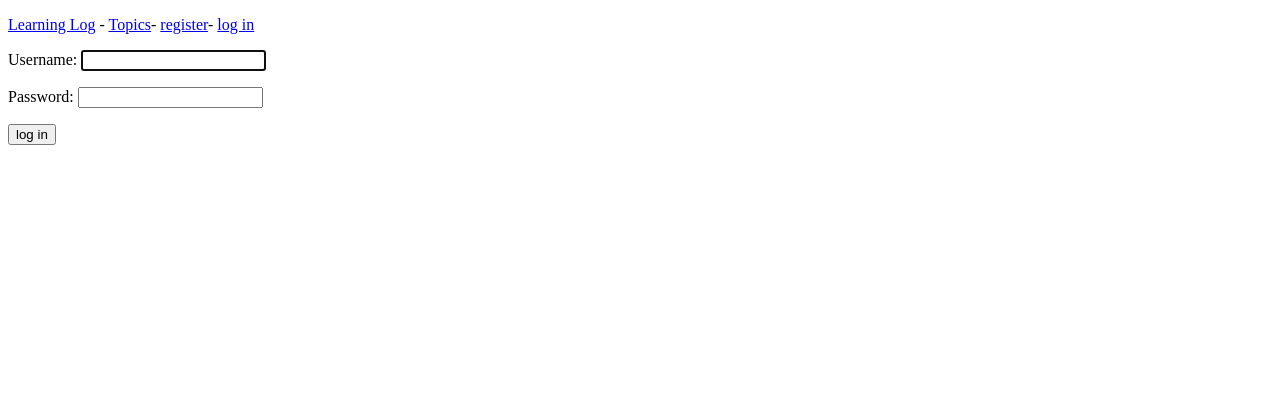
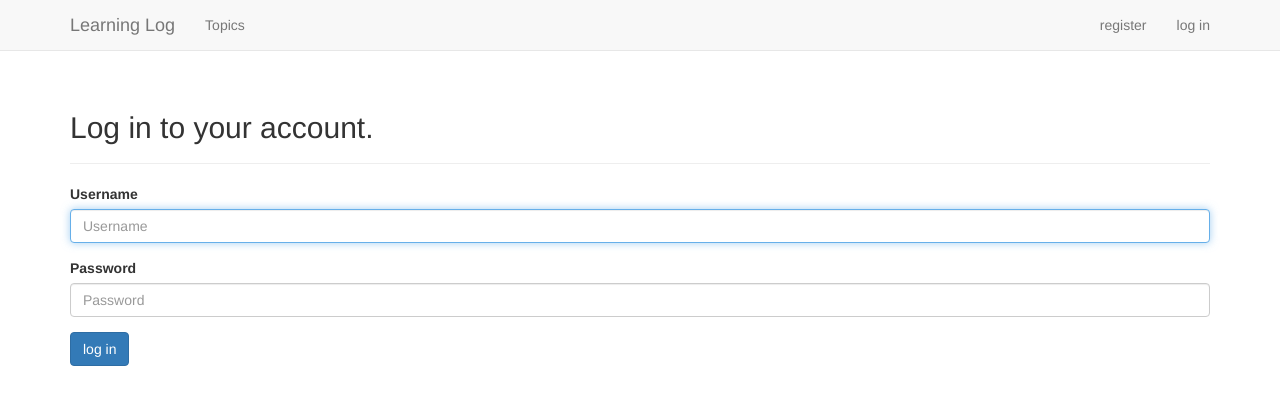
Before and after one commit to wenshijie/learning_log, a Django app: page /users/login/ in a window 1280 px wide. Shown: the top 405 px of the page. Run offline with Django 3.2, Linux system fonts and the light colour scheme; some libraries are stand-ins or nearby versions.

Commit message:
20.1.5设置登录界面样式

```diff
--- a/learning_logs/templates/learning_logs/base.html
+++ b/learning_logs/templates/learning_logs/base.html
@@ -1,16 +1,56 @@
-<p>
-    <a href="{% url 'learning_logs:index' %}"> Learning Log</a> -
-    <a href="{% url 'learning_logs:topics' %}">Topics</a>-
-    {% if user.is_authenticated %}
-    Hello, {{ user.username }}.
-        <a href="{% url 'users:logout' %}"> log out</a>
-    {% else %}
-        <a href="{% url 'users:register' %}">register</a>-
-        <a href="{% url 'users:login' %}">log in</a>
-    {% endif %}
+{% load bootstrap3 %}
+<!DOCTYPE html>
+<html lang="en">
+<head>
+    <meta charset="UTF-8">
+    <meta http-equiv="X-UA-Compatible" content="IE=edge">
+    <meta name="viewport" content="width=device-width,initial-scale=1">
+    <title>Learning Log</title>
+    {% bootstrap_css %}
+    {% bootstrap_javascript %}
+</head>
+<body>
 
-</p>
+<!-- Static navbar -->
+<nav class="navbar navbar-default navbar-static-top">
+    <div class="container">
+        <div class="navbar-header">
+        <button type="button" class="navbar-toggle collapsed"
+                data-toggle="collapse" data-target="#navbar"
+                aria-expanded="false" aria-controls="navbar">
+        </button>
+        <a class="navbar-brand" href="{% url 'learning_logs:index' %}">Learning Log</a>
+        </div>
 
-{% block content %}
+        <div id="navbar" class="navbar-collapse collapse">
+            <ul class="nav navbar-nav">
+                <li><a href="{% url 'learning_logs:topics' %}">Topics</a> </li>
+            </ul>
+            <ul class="nav navbar-nav navbar-right">
+                {% if user.is_authenticated %}
+                    <li><a>Hello,{{ user.username }}.</a></li>
+                    <li><a href="{% url 'users:logout' %}">log out</a> </li>
+                {% else %}
+                    <li><a href="{% url 'users:register' %}">register</a> </li>
+                    <li><a href="{% url 'users:login' %}">log in</a> </li>
+                {% endif %}
+            </ul>
+        </div><!--/.nav-collapse-->
 
-{% endblock content%}
+    </div>
+</nav>
+
+<div class="container">
+
+    <div class="page-header">
+        {% block header %}
+        {% endblock header %}
+    </div>
+    <div>
+        {% block content %}
+        {% endblock content %}
+    </div>
+</div><!-- /container -->
+
+</body>
+</html>
--- a/users/templates/users/login.html
+++ b/users/templates/users/login.html
@@ -1,21 +1,21 @@
-<!DOCTYPE html>
-<html lang="en">
-<head>
-    <meta charset="UTF-8">
-    <title>Title</title>
-</head>
-<body>
+
 {% extends 'learning_logs/base.html' %}
+{% load bootstrap3 %}
+
+{% block header %}
+<h2> Log in to your account.</h2>
+{% endblock header %}
+
+
 {% block content %}
-    {% if form.errors %}
-    <p> Your username and password didn't match. Please try again.</p>
-    {% endif %}
-    <form method="post" action="{% url 'users:login' %}">
+    <form method="post" action="{% url 'users:login' %}" class="form">
     {% csrf_token %}
-    {{ form.as_p }}
-    <button name="submit"> log in</button>
+    {% bootstrap_form form %}
+
+    {% buttons %}
+    <button name="submit" class="btn btn-primary">log in</button>
+    {% endbuttons %}
+
     <input type="hidden" name="next" value="{% url 'learning_logs:index' %}"/>
     </form>
 {% endblock content %}
-</body>
-</html>
```
Also changed, not shown: learning_log/settings.py (+8 -6 lines), learning_logs/templates/learning_logs/index.html (+14 -11 lines), db.sqlite3.
